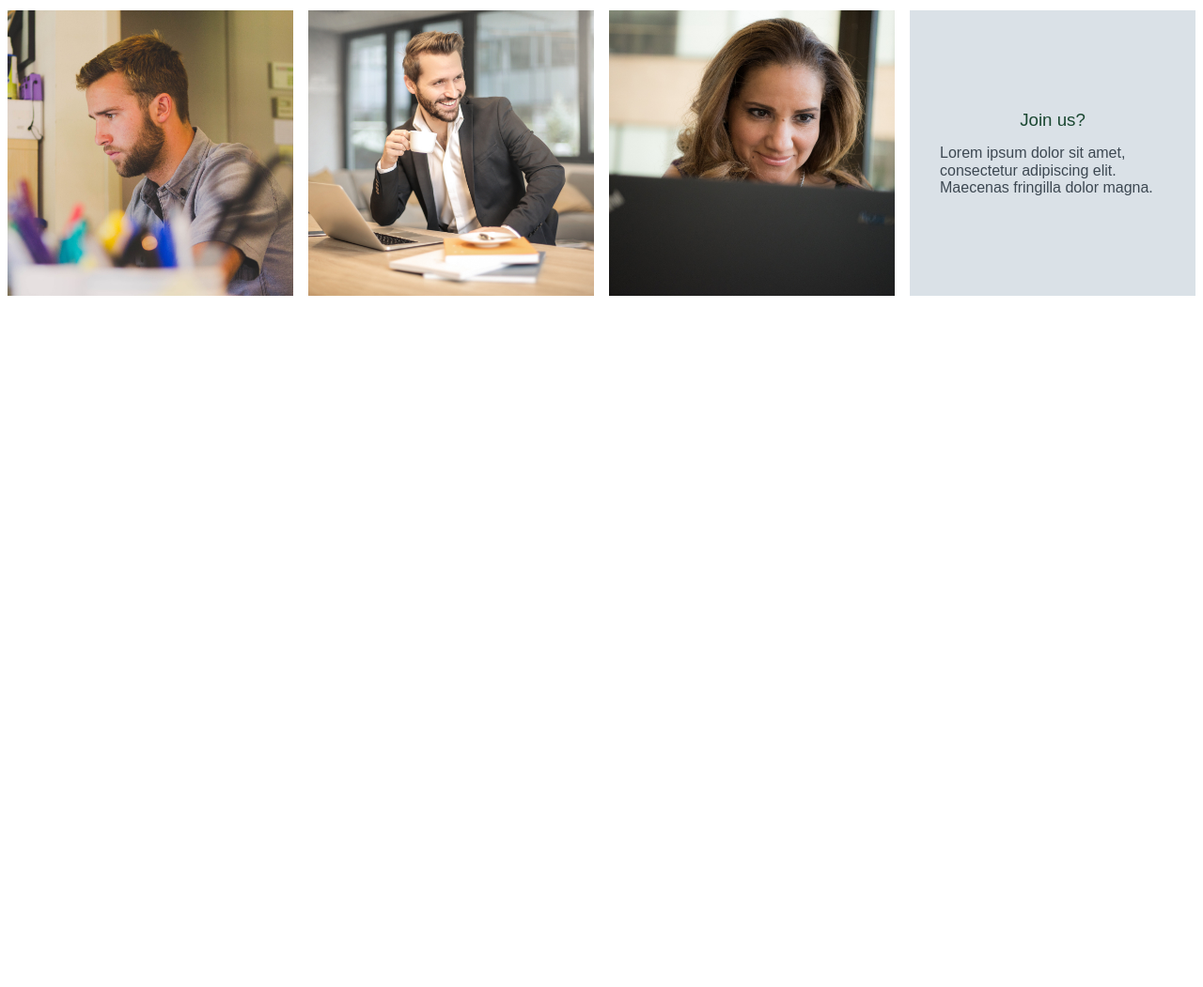
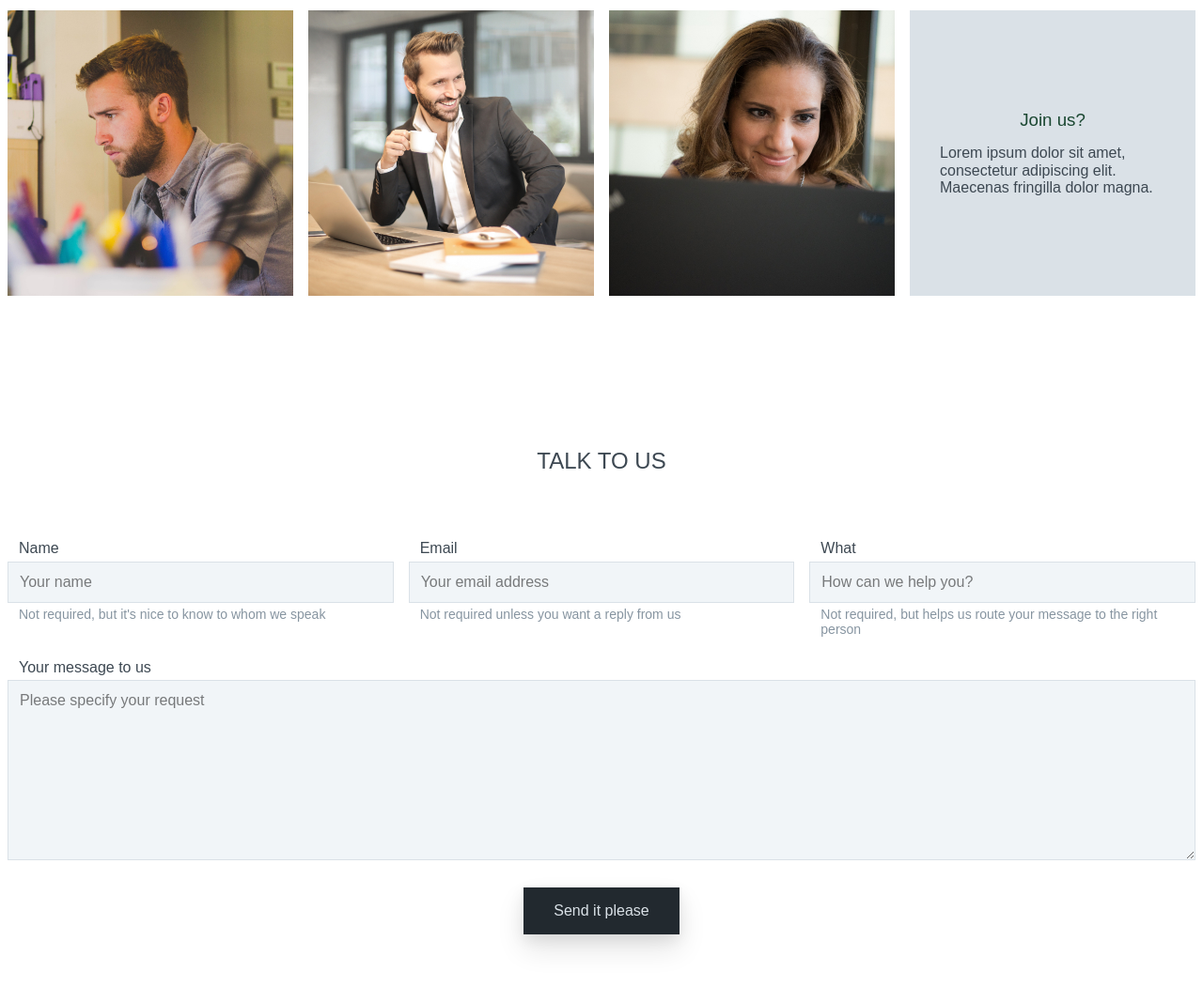
Before and after one commit to MindDesign/tailwindthemes, a website: page index.html in a window 1280 px wide. Shown: the part 3954-5005 px from the top of the page at 94% size. Before the commit the page ends 4373 px from the top, so only its background shows below. Drawn offline with Linux system fonts and the light colour scheme.

Commit message:
Add contact form

```diff
--- a/index.html
+++ b/index.html
@@ -219,6 +219,38 @@
         </div>
       </section>
 
+      <section class="my-24">
+        <div class="text-center py-12 px-2">
+          <h2 class="text-2xl font-thin leading-loose uppercase">Talk to us</h2>
+        </div>
+        <form class="font-thin">
+          <div class="flex flex-wrap">
+            <div class="w-full sm:w-1/2 md:w-1/3 p-2">
+              <label class="block py-1 px-3" for="">Name</label>
+              <input class="border w-full p-3 bg-grey-lighter focus:bg-white" type="text" placeholder="Your name" />
+              <p class="text-sm text-grey-dark py-1 px-3">Not required, but it's nice to know to whom we speak</p>
+            </div>
+            <div class="w-full sm:w-1/2 md:w-1/3 p-2">
+              <label class="block py-1 px-3" for="">Email</label>
+              <input class="border w-full p-3 bg-grey-lighter focus:bg-white" type="text" placeholder="Your email address" />
+              <p class="text-sm text-grey-dark py-1 px-3">Not required unless you want a reply from us</p>
+            </div>
+            <div class="w-full md:w-1/3 p-2">
+              <label class="block py-1 px-3" for="">What</label>
+              <input class="border w-full p-3 bg-grey-lighter focus:bg-white" type="text" placeholder="How can we help you?" />
+              <p class="text-sm text-grey-dark py-1 px-3">Not required, but helps us route your message to the right person</p>
+            </div>
+            <div class="w-full p-2">
+              <label class="block py-1 px-3">Your message to us</label>
+              <textarea class="border w-full p-3 h-48 bg-grey-lighter focus:bg-white" placeholder="Please specify your request"></textarea>
+            </div>
+          </div>
+          <div class="text-center">
+            <button class="mt-4 bg-black hover:bg-grey-darkest text-grey-light hover:text-white no-underline px-8 py-4 block max-w-xs mx-auto shadow-lg">Send it please</button>
+          </div>
+        </form>
+      </section>
+
     </main>
   </body>
 </html>
```
